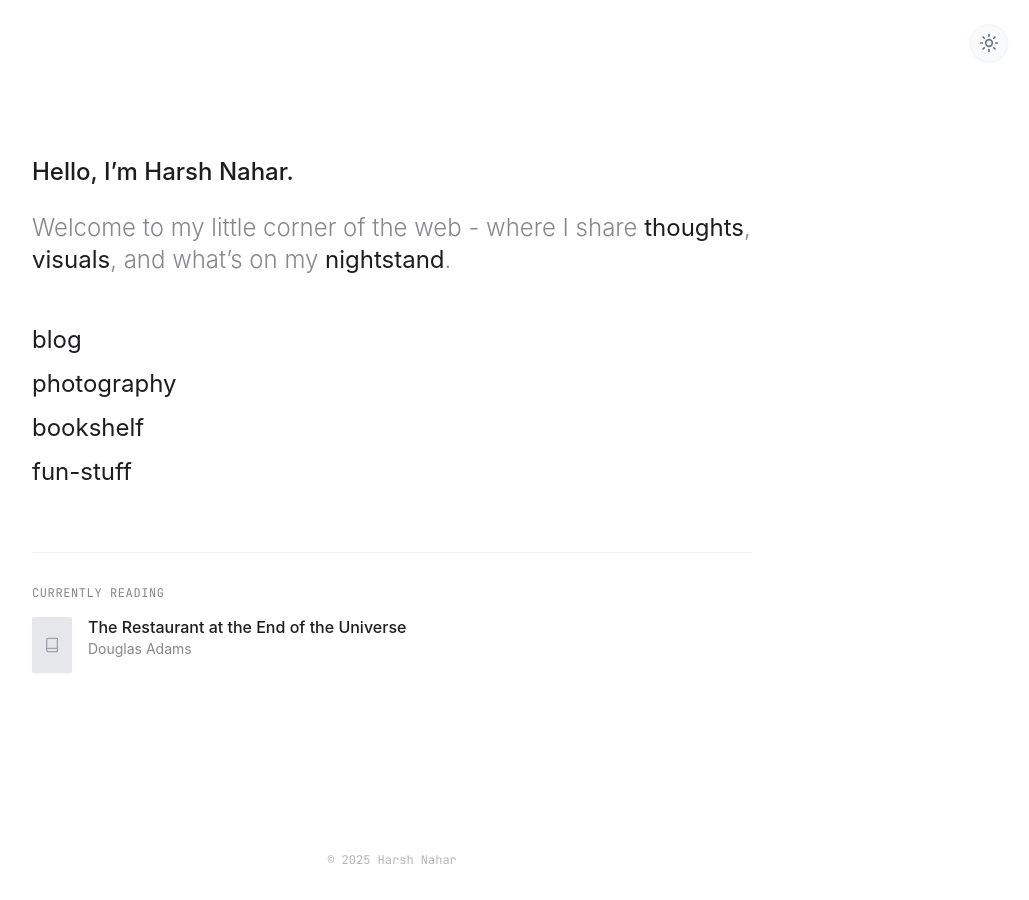
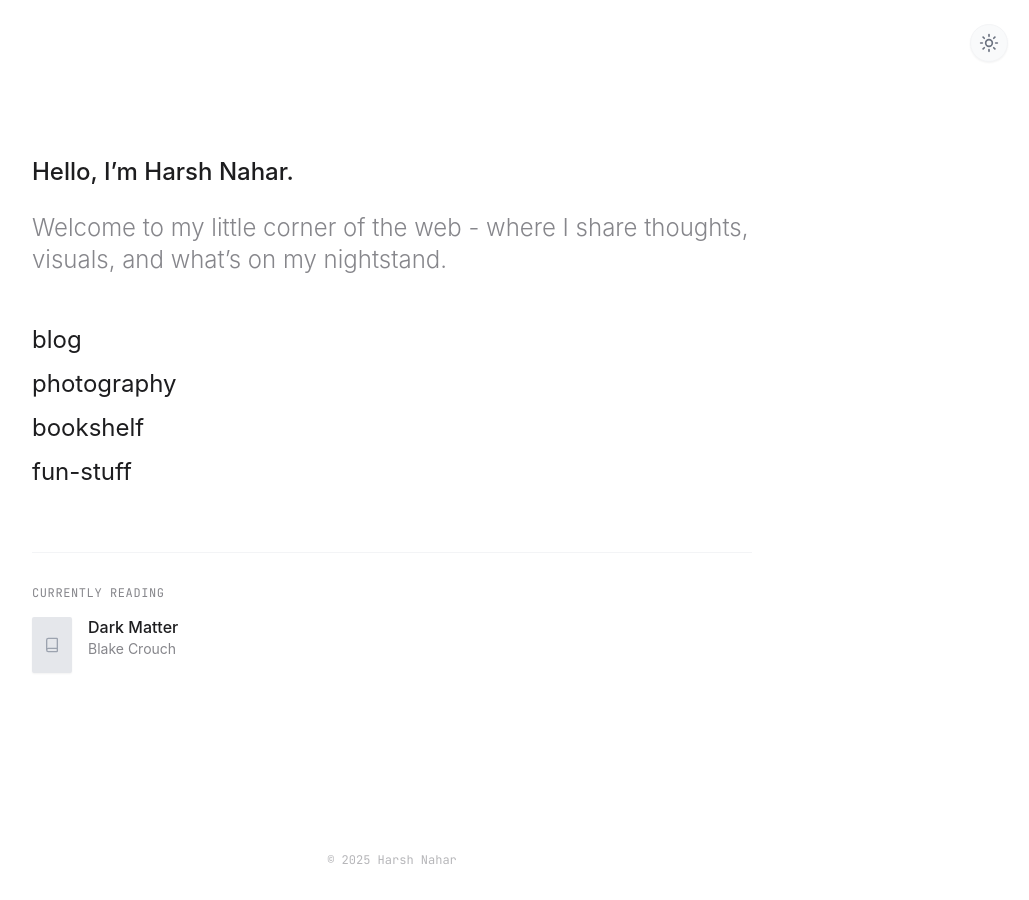
Before and after one commit to harsh-nahar/harsh-nahar.github.io, a Jekyll site: the page built from index.md, in a window 1280 px wide. Shown: the whole page, without its empty margins (248-1277 px from the left). Built offline with Jekyll 4.4.1, drawn with Linux system fonts in a browser that asks for light colours; nearby versions of some CDN libraries.

Commit message:
files edited: modified:   books.yml modified:   ../_layouts/home.html
1. Updated the Currently Reading section on Homepage to "Dark Matter"
2. Updated the _data/books.yml file with the last read book "The Restaurant at the end of the universe"
3. Removed the opposite color on the main paragraph text on homepage (<span class="text-[#1d1d1f] dark:text-white font-normal">)

```diff
--- a/_layouts/home.html
+++ b/_layouts/home.html
@@ -19,7 +19,7 @@
             Hello, I’m Harsh Nahar.
         </p>
         <p class="text-xl md:text-2xl leading-relaxed text-[#86868b] dark:text-dark-muted font-light">
-            Welcome to my little corner of the web - where I share <span class="text-[#1d1d1f] dark:text-white font-normal">thoughts</span>, <span class="text-[#1d1d1f] dark:text-white font-normal">visuals</span>, and what’s on my <span class="text-[#1d1d1f] dark:text-white font-normal">nightstand</span>.
+            Welcome to my little corner of the web - where I share thoughts, visuals, and what’s on my nightstand.
         </p>
     </div>
 
@@ -32,13 +32,13 @@
 
     <div class="pt-8 border-t border-gray-100 dark:border-white/10">
         <p class="font-mono text-xs text-[#86868b] dark:text-gray-500 uppercase tracking-wider mb-4">Currently Reading</p>
-        <a href="https://www.goodreads.com/book/show/8695.The_Restaurant_at_the_End_of_the_Universe" target="_blank" class="group inline-flex items-start gap-4 hover:opacity-80 transition-opacity">
+        <a href="https://www.goodreads.com/book/show/27833670" target="_blank" class="group inline-flex items-start gap-4 hover:opacity-80 transition-opacity">
             <div class="h-14 w-10 bg-gray-200 dark:bg-gray-800 rounded-sm shadow-sm flex-shrink-0 flex items-center justify-center">
                  <i data-lucide="book" class="w-4 h-4 text-gray-400"></i>
             </div>
             <div>
-                <h3 class="text-base font-medium leading-tight dark:text-white group-hover:text-blue-600 dark:group-hover:text-blue-400 transition-colors">The Restaurant at the End of the Universe</h3>
-                <p class="text-sm text-[#86868b] dark:text-gray-500 mt-0.5">Douglas Adams</p>
+                <h3 class="text-base font-medium leading-tight dark:text-white group-hover:text-blue-600 dark:group-hover:text-blue-400 transition-colors">Dark Matter</h3>
+                <p class="text-sm text-[#86868b] dark:text-gray-500 mt-0.5">Blake Crouch</p>
             </div>
         </a>
     </div>
```
Also changed, not shown: _data/books.yml (+19 -5 lines).
